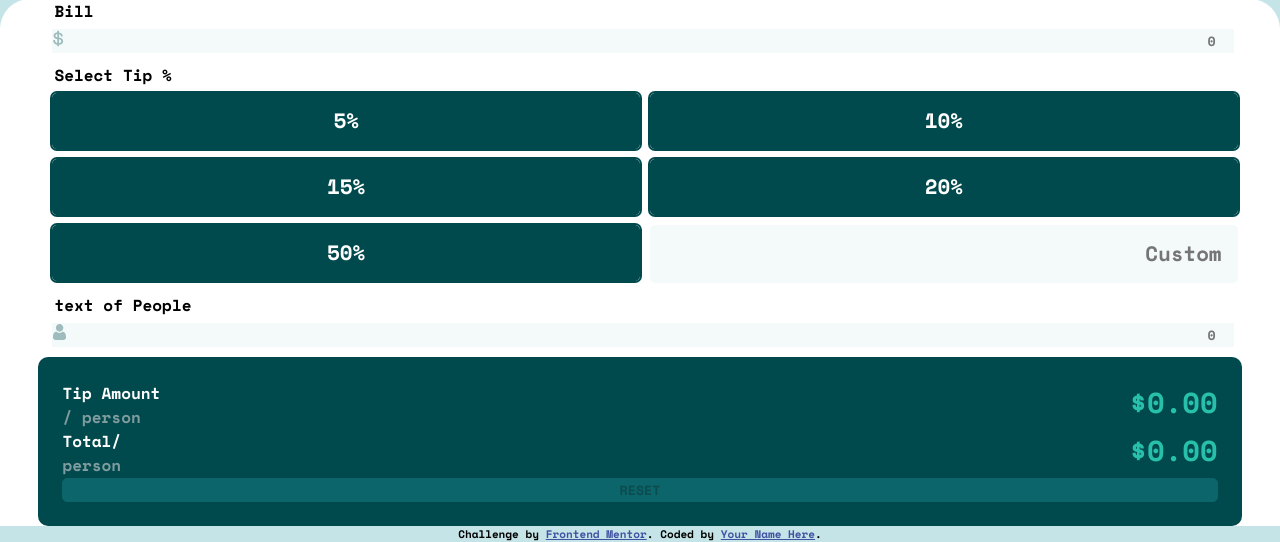
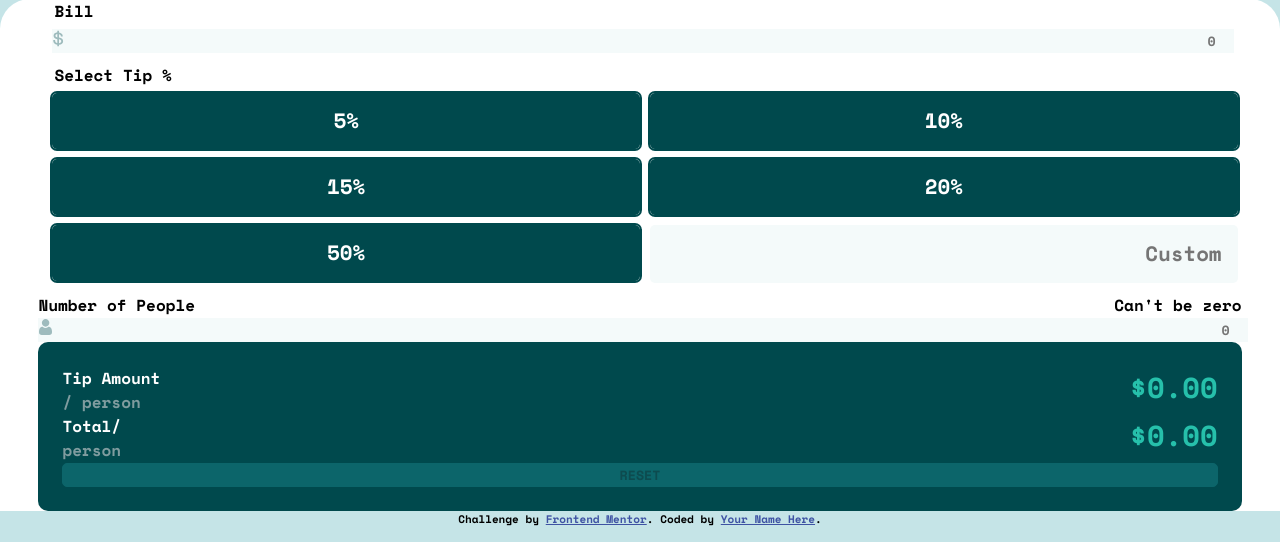
Before and after one commit to Lidobix/FM_Tip_calculator_app, a PHP site: page / in a window 1280 px wide. Shown: the part 280-822 px from the top of the page. Run offline with PHP 8.4, Linux system fonts and the light colour scheme.

Commit message:
debut design message erreur zero people

```diff
--- a/index.html
+++ b/index.html
@@ -28,8 +28,13 @@
       <div id="calculatorContent">
         <div id="formWindow">
           <form action="calculTip" method="post">
+            <!-- <div id="bill"> -->
             <fieldset id="bill">
               <legend>Bill</legend>
+              <div>
+                <!-- <div>Bill</div> -->
+                <!-- <div id="errorMessage">cuicui</div> -->
+              </div>
               <input
                 type="number"
                 name="bill"
@@ -42,6 +47,7 @@
                 class="notCustomInput inputUnClicked"
               />
             </fieldset>
+            <!-- </div> -->
 
             <fieldset id="tipSelect">
               <legend>Select Tip %</legend>
@@ -102,9 +108,14 @@
                 ></textarea>-->
               </div>
             </fieldset>
-            <fieldset>
-              <legend>text of People</legend>
 
+            <div>
+              <!-- <fieldset> -->
+              <!-- <legend>Number of People</legend> -->
+              <div id="boxMessage">
+                <div>Number of People</div>
+                <div class="errorZeroPeople">Can't be zero</div>
+              </div>
               <input
                 type="number"
                 name="peopleQty"
@@ -114,9 +125,10 @@
                   background-image: url(./images/icon-person.svg);
                   background-repeat: no-repeat;
                 "
-                class="notCustomInput inputUnClicked"
+                class="notCustomInput inputUnClicked errorZeroPeople"
               />
-            </fieldset>
+              <!-- </fieldset> -->
+            </div>
           </form>
         </div>
 
--- a/styles.css
+++ b/styles.css
@@ -1,3 +1,12 @@
+.colors{
+
+background-color:hsl(183, 100%, 15%);
+background-color: hsl(186, 14%, 43%);
+background-color:hsl(184, 14%, 56%);
+background-color: hsl(185, 41%, 84%);
+background-color: hsl(189, 41%, 97%);
+background-color:hsl(0, 0%, 100%);
+}
 *{
 
     font-family: 'Space Mono', monospace;
@@ -143,16 +152,22 @@ input[type=number]:focus{
 
 }
 
+#errorMessage{
 
-.color{
+    /* position: absolute; */
+    /* right: 0; */
+}
 
-background-color:hsl(183, 100%, 15%);
-background-color: hsl(186, 14%, 43%);
-background-color:hsl(184, 14%, 56%);
-background-color: hsl(185, 41%, 84%);
-background-color: hsl(189, 41%, 97%);
-background-color:hsl(0, 0%, 100%);
+
+#boxMessage{
+    display:flex;
+    justify-content: space-between;
 }
+
+.errorZeroPeople{
+
+}
+
 
 #resultWindowContent{
  background-color: hsl(183, 100%, 15%);
```
